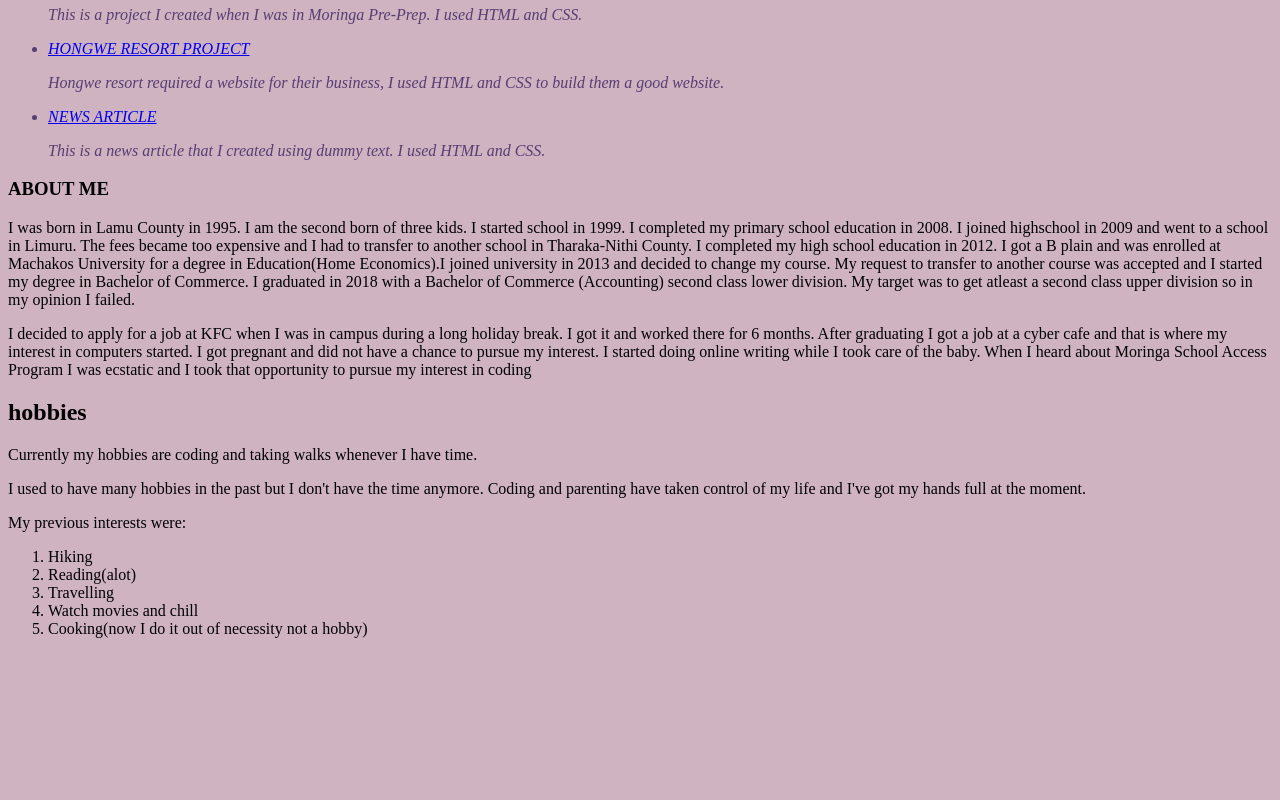
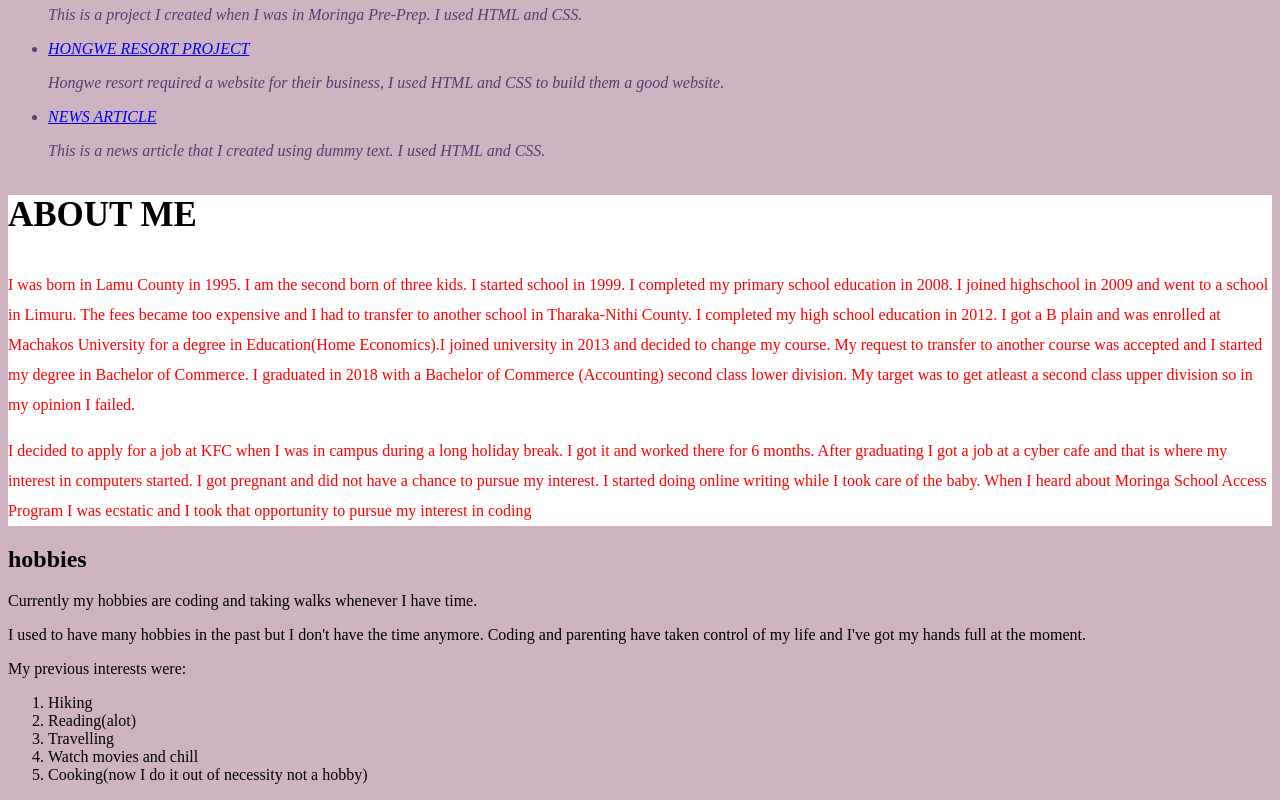
Before and after one commit to estherndichu/week1-ip, a plain HTML site: page index.html in a window 1280 px wide. Shown: the part 1219-2019 px from the top of the page. Before the commit the page ends 1873 px from the top, so only its background shows below. Drawn offline with Linux system fonts and the light colour scheme.

Commit message:
style div with class name about

```diff
--- a/css/styles.css
+++ b/css/styles.css
@@ -21,3 +21,14 @@ img {
 .intro ul li{
     text-transform: uppercase;
 }
+.about {
+    color: red;
+    background-color: white;
+}
+.about h3 {
+    font-size: 35px;
+    color: black;
+}
+.about p {
+    line-height: 30px;
+}
```
